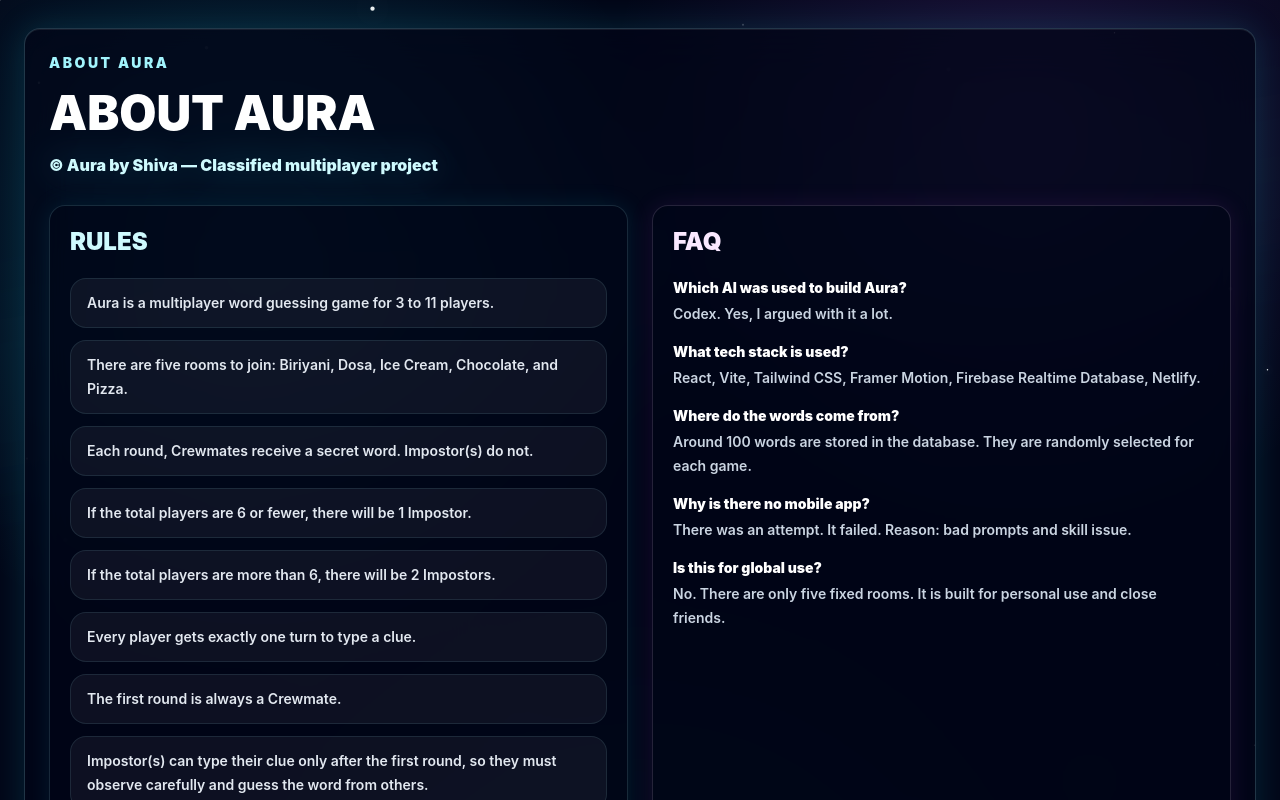
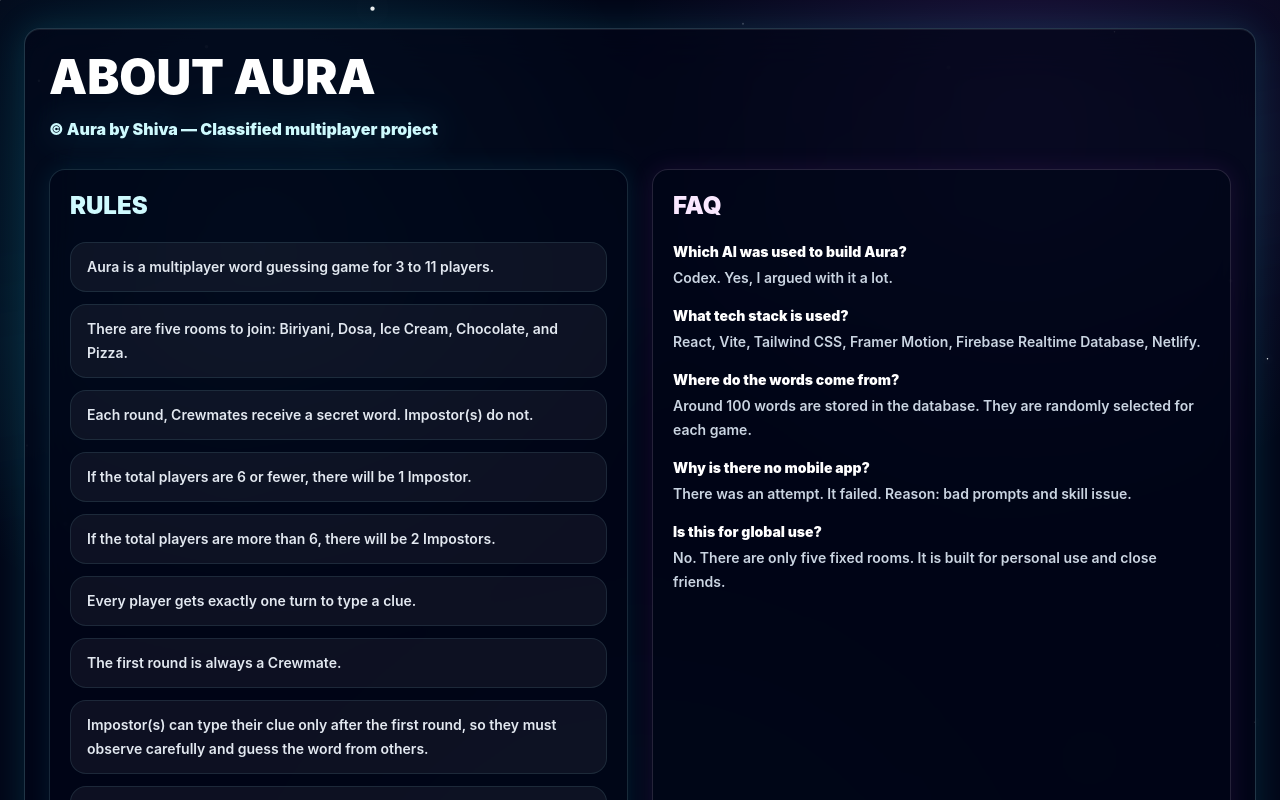
Before and after one commit to ShivaRandom0319/Aura_Game, a React (Vite) app: page / in a window 1280 px wide. Both pictures are taken after a click on the button "ABOUT". Shown: the top 800 px of the page. Built offline with nearby package versions, Linux system fonts and the light colour scheme; no server answers.

Commit message:
Update AboutPage.jsx

```diff
--- a/src/pages/AboutPage.jsx
+++ b/src/pages/AboutPage.jsx
@@ -57,9 +57,7 @@ function AboutPage({ onBack }) {
             animate={{ opacity: 1, x: 0 }}
             transition={{ duration: 0.45, ease: 'easeOut' }}
           >
-            <p className="text-sm font-black uppercase tracking-[0.18em] text-cyan-200">
-              About Aura
-            </p>
+
             <h1 className="text-4xl font-black tracking-normal text-white md:text-5xl">
               ABOUT AURA
             </h1>
```
